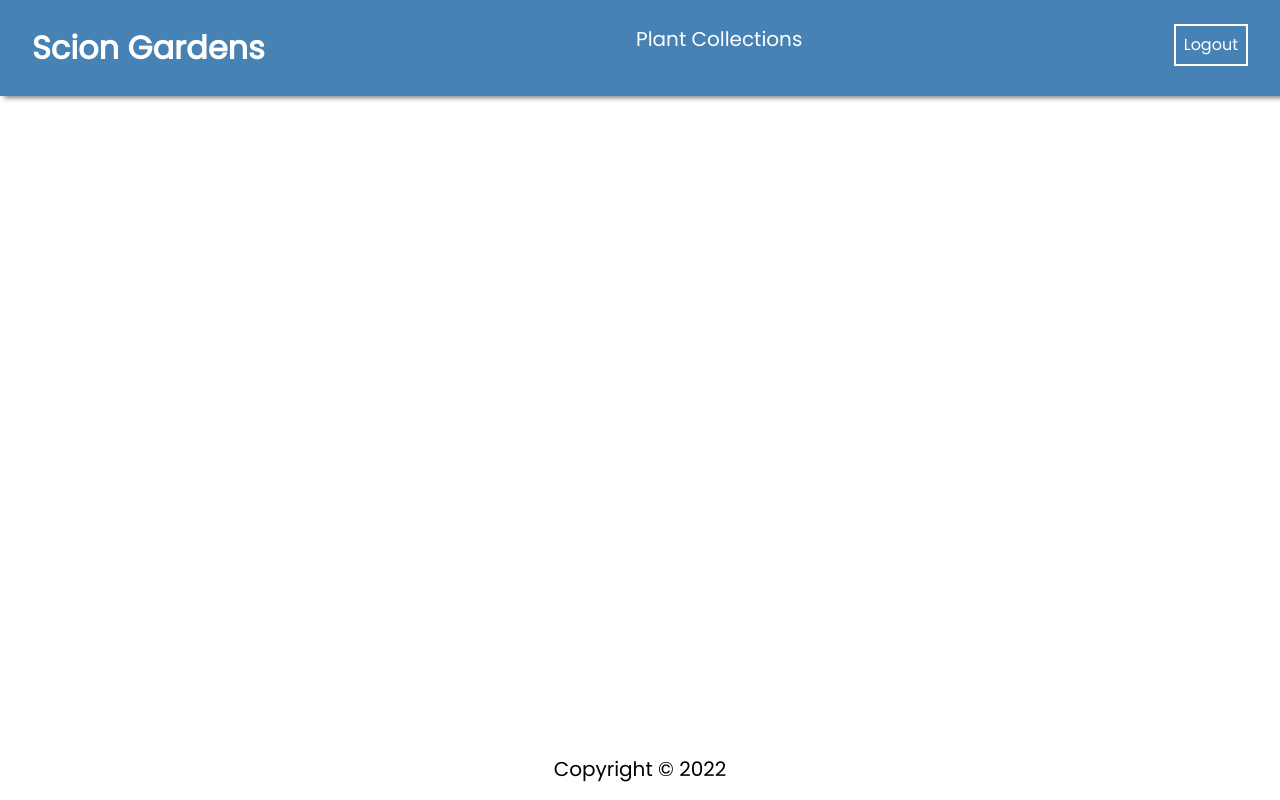
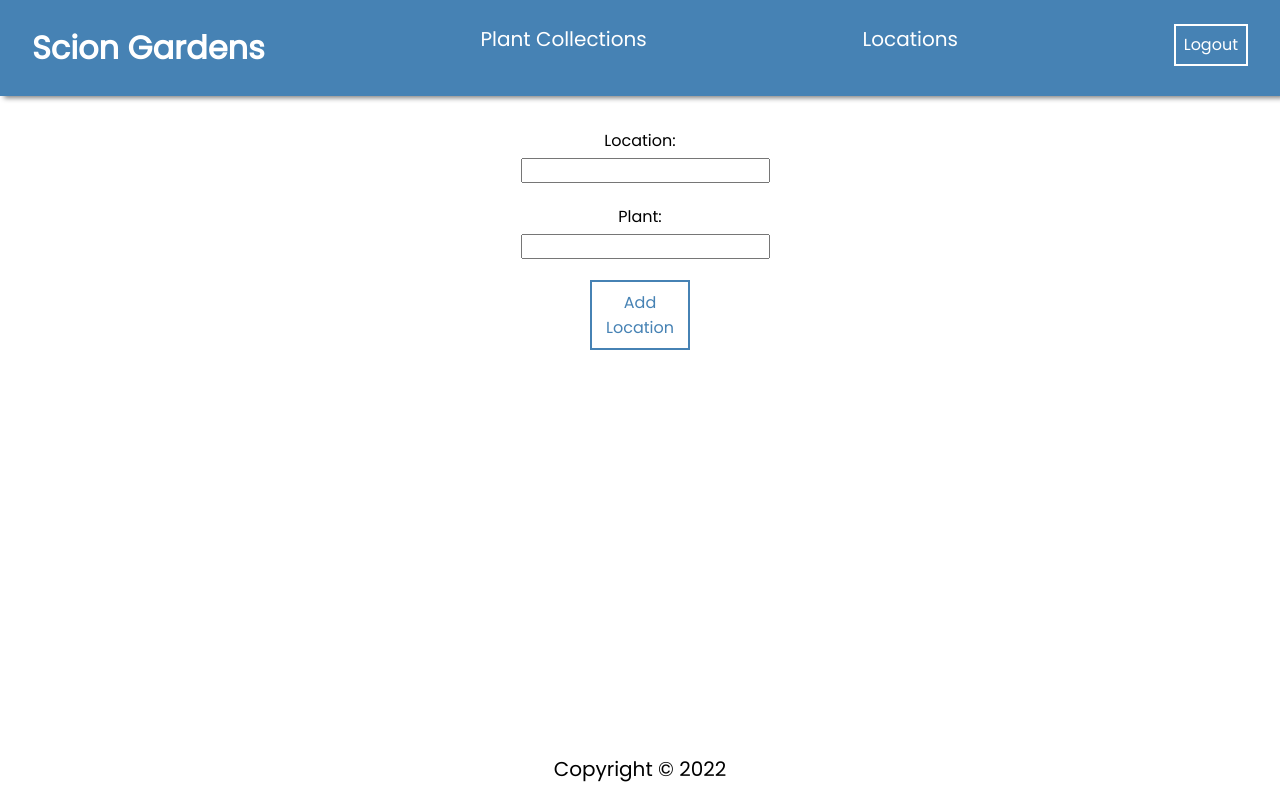
Before and after one commit to Lizethkm/ScionGardens_Capstone, a React (Create React App) app in the folder frontend/: page /addlocation in a window 1280 px wide. Built offline with nearby package versions, Linux system fonts and the light colour scheme; sample sign-in values are in the browser's storage.

Commit message:
Created Locations Page + Linked Locations Page to Navbar + Instantiated Create Location Component into Locations Page + Created Display Locations Component + Instantiated Display Locations into Locations Page in Frontend

```diff
--- a/frontend/src/App.js
+++ b/frontend/src/App.js
@@ -7,6 +7,7 @@ import HomePage from "./pages/HomePage/HomePage";
 import LoginPage from "./pages/LoginPage/LoginPage";
 import RegisterPage from "./pages/RegisterPage/RegisterPage";
 import PlantCollectionPage from "./pages/PlantCollectionPage/PlantCollectionPage";
+import LocationsPage from "./pages/LocationsPage/LocationsPage";
 
 // Component Imports
 import Navbar from "./components/NavBar/NavBar";
@@ -16,6 +17,8 @@ import EditPlantCollections from "./components/EditPlantCollection/EditPlantColl
 
 // Util Imports
 import PrivateRoute from "./utils/PrivateRoute";
+import CreateLocation from "./components/CreateLocations/CreateLocations";
+
 
 
 
@@ -51,6 +54,18 @@ function App() {
           </PrivateRoute>
         }
         />
+        <Route path= "/locations" element={
+          <PrivateRoute>
+            <LocationsPage />
+          </PrivateRoute>
+        }
+        />
+        <Route path= "/addlocation" element={
+          <PrivateRoute>
+            <CreateLocation />
+          </PrivateRoute>
+        }
+        />
         <Route path="/register" element={<RegisterPage />} />
         <Route path="/login" element={<LoginPage />} />
       </Routes>
--- a/frontend/src/components/CreateLocations/CreateLocations.jsx
+++ b/frontend/src/components/CreateLocations/CreateLocations.jsx
@@ -0,0 +1,53 @@
+import axios from "axios";
+import { useNavigate } from "react-router-dom";
+import useCustomForm from "../../hooks/useCustomForm";
+import useAuth from "../../hooks/useAuth";
+
+
+
+let initialValues = {
+    location: "",
+    plant: "",
+}
+
+
+const CreateLocation = (props) => {
+   const [user, token] = useAuth()
+   const navigate = useNavigate()
+   const [formData, handleInputChange, handleSubmit ] = useCustomForm(initialValues, postNewLocations)
+
+   async function postNewLocations(){
+       try {
+           let response = await axios.post("http://127.0.0.1:8000/api/locations/", formData, {
+               headers: {
+                   Authorization: "Bearer " + token
+               }
+           })
+           navigate("/")
+       } catch (error) {
+           console.log(error.response.data)
+       }
+   }
+
+
+
+
+    return (
+        <div className="container">
+            <form className="form" onSubmit={handleSubmit}>
+            <label>
+                    Location:{""}
+                    <input type="text" name="location" value={formData.location} onChange={handleInputChange} />
+                </label>
+                <label>
+                    Plant:{""}
+                    <input type="text" name="plant" value={formData.plant} onChange={handleInputChange} />
+                </label>
+
+                <button>Add Location</button>
+            </form>
+        </div>
+    );
+}
+
+export default CreateLocation;
--- /dev/null
+++ b/frontend/src/components/DisplayLocations/DisplayLocations.jsx
@@ -0,0 +1,26 @@
+
+
+
+
+
+const DisplayLocations = ({location}, props) => {
+    return (
+
+        <tr>
+            <td>{location.plant}</td>
+            <td>{location.location}</td>
+            <td>
+                <button type ="button" >Edit</button>
+                <button type="button" >Delete</button>
+            </td>
+{/* for edit button onClick={(event) => handleEditClick(event, location)} */}
+{/* for delete button onClick={(event) => handleDeleteClick(location.id)} */}
+
+
+    </tr>
+
+
+    );
+}
+
+export default DisplayLocations;
--- a/frontend/src/components/NavBar/NavBar.jsx
+++ b/frontend/src/components/NavBar/NavBar.jsx
@@ -18,6 +18,9 @@ const Navbar = () => {
         <li className="plantCollections">
           <Link to="/plantcollections" style={{textDecoration: "none", color: "white"}}>Plant Collections</Link>
         </li>
+        <li className="locations">
+          <Link to="/locations" style={{textDecoration: "none", color: "white"}}>Locations</Link>
+        </li>
         <li>
           {user ? (
             <button onClick={logoutUser}>Logout</button>
--- a/frontend/src/pages/HomePage/HomePage.js
+++ b/frontend/src/pages/HomePage/HomePage.js
@@ -3,6 +3,8 @@ import { useEffect, useState } from "react";
 import useAuth from "../../hooks/useAuth";
 
 import axios from "axios";
+import CreateLocation from "../../components/CreateLocations/CreateLocations";
+import { Link } from "react-router-dom";
 
 const HomePage = () => {
   // The "user" value from this Hook contains the decoded logged in user information (username, first name, id)
@@ -29,23 +31,8 @@ const HomePage = () => {
     fetchReminders();
   }, [token]);
 
-  const [locations, setLocations] = useState([]);
 
-  useEffect(() => {
-      const fetchLocations = async () => {
-          try {
-              let locations = await axios.get("http://127.0.0.1:8000/api/locations/", {
-                  headers: {
-                      Authorization: "Bearer " + token,
-                  },
-              });
-              setLocations(locations.data);
-          } catch (error) {
-              console.log(error.locations.data);
-          }
-      };
-      fetchLocations();
-  }, [token]);
+
 
   // useEffect(() => {
   //   const fetchCars = async () => {
@@ -78,15 +65,12 @@ const HomePage = () => {
       {reminders &&
       reminders.map((el) => (
         <p key={el.id}>
-          {el.priority} {el.reminder} {el.expired_date}
+          {el.priority} {el.reminder} {el.expired_date} {el.plant_name}
         </p>
       ))}
-      {locations &&
-      locations.map((el) => (
-       <p key={el.id}>
-         {el.location}
-       </p>
-      ))}
+
+
+    < Link to="addlocation/"> Add Location</Link>
     </div>
   );
 };
--- /dev/null
+++ b/frontend/src/pages/LocationsPage/LocationsPage.jsx
@@ -0,0 +1,66 @@
+import React from "react"
+import { useState, useEffect } from 'react';
+import { Link, useNavigate } from "react-router-dom";
+import { Fragment } from "react/cjs/react.production.min";
+import axios from "axios"
+
+import useAuth from "../../hooks/useAuth"
+import DisplayLocations from "../../components/DisplayLocations/DisplayLocations";
+
+
+
+
+
+const LocationsPage = (props) => {
+
+    const [user, token] = useAuth()
+    const navigate = useNavigate()
+    const [locations, setLocations] = useState([]);
+
+
+    useEffect(() => {
+        const fetchLocations = async () => {
+            try {
+                let locations = await axios.get("http://127.0.0.1:8000/api/locations/", {
+                    headers: {
+                        Authorization: "Bearer " + token,
+                    },
+                });
+                setLocations(locations.data);
+            } catch (error) {
+                console.log(error.locations.data);
+            }
+        };
+        fetchLocations();
+    }, [token]);
+
+
+
+    return (
+        <div>
+        <h1>Your Locations!</h1>
+        <form >
+        <table>
+            <thead>
+                <tr>
+                    <th>Plant</th>
+                    <th>Location</th>
+                    <th>Actions</th>
+
+                </tr>
+
+            </thead>
+            <tbody>
+                {locations.map((location) =>(
+                        <DisplayLocations location = {location} locations = {locations} />
+                ))}
+            </tbody>
+        </table>
+        </form>
+        <Link to="/addlocation"> Add Location</Link>
+
+    </div>
+    );
+}
+
+export default LocationsPage;
```
